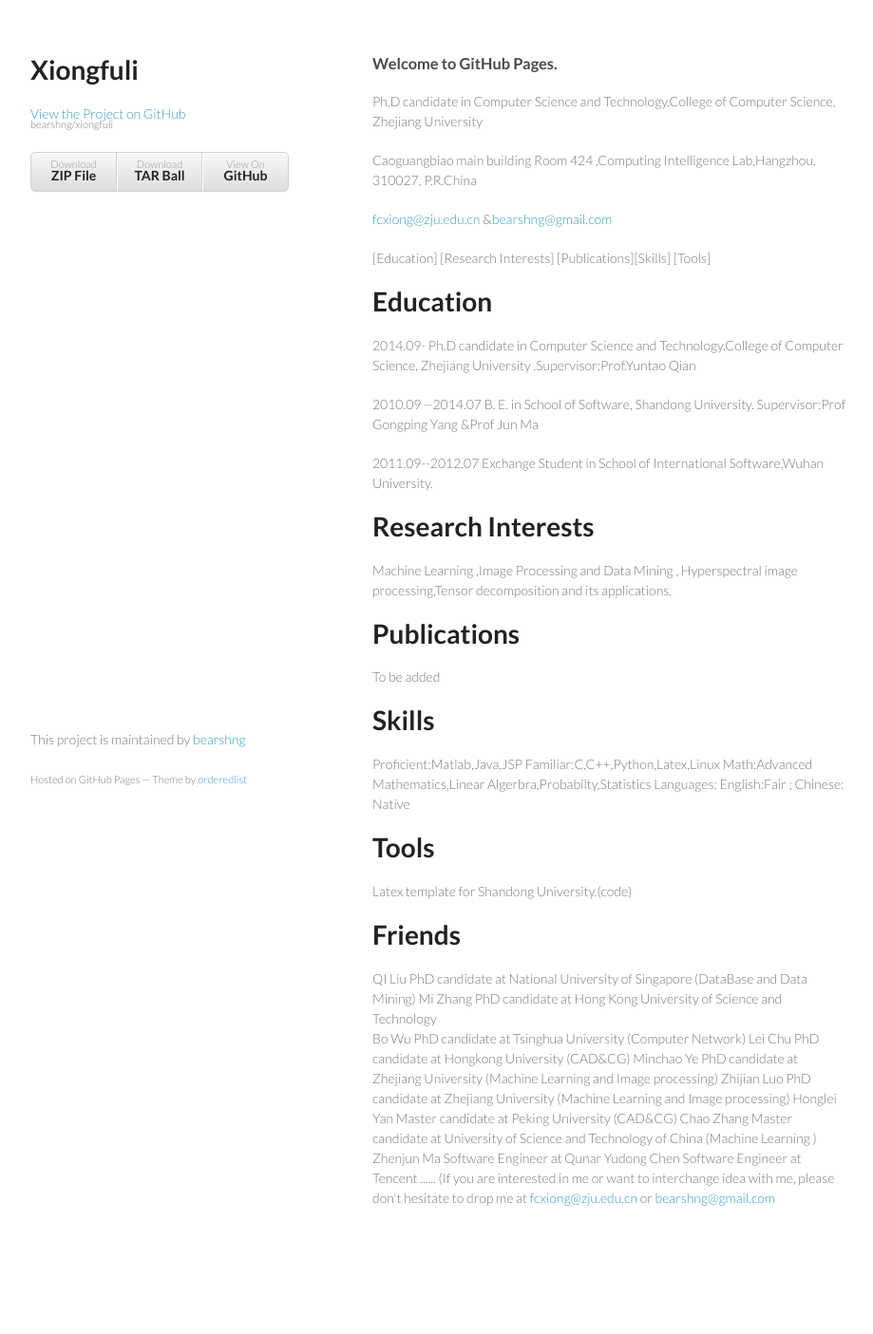
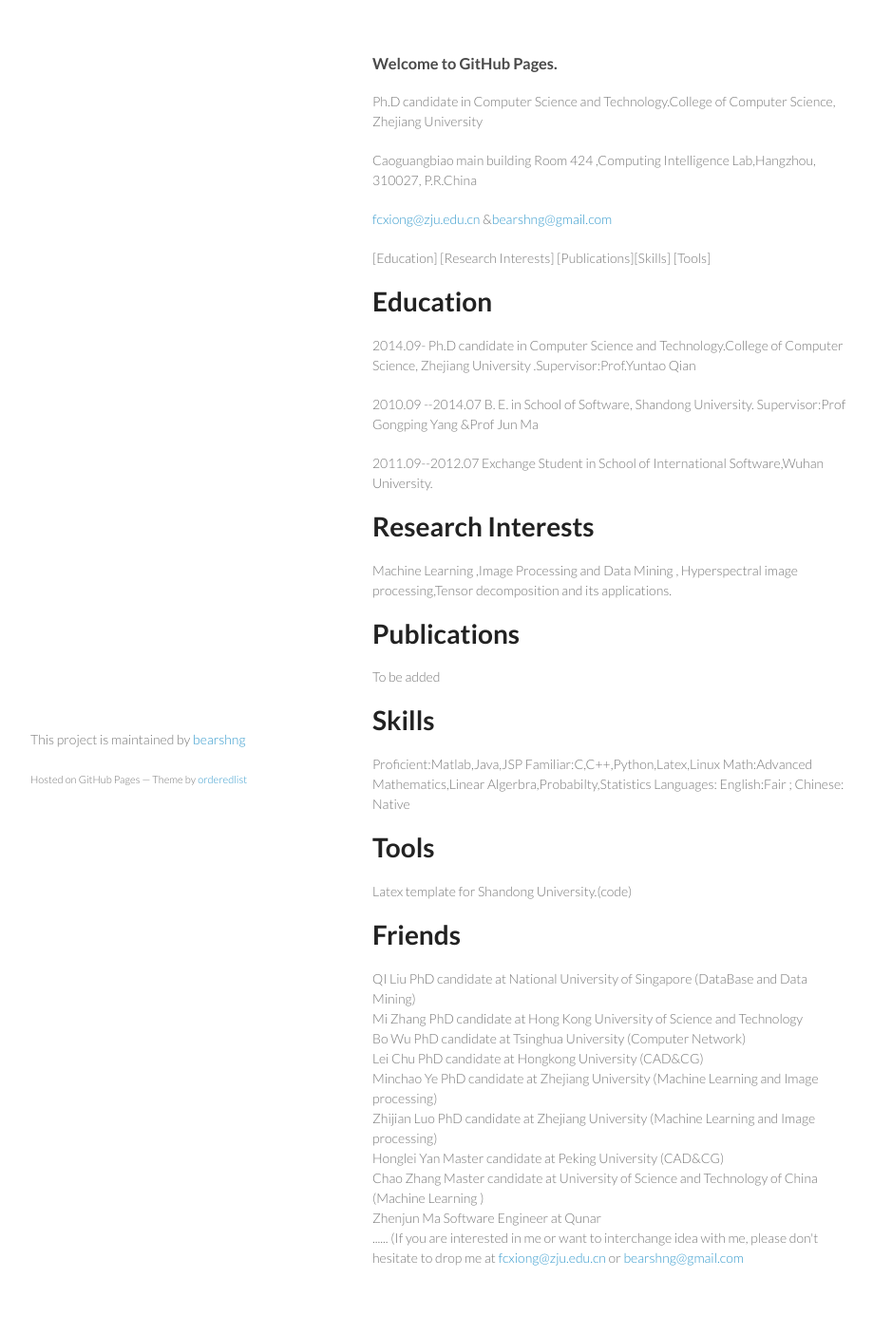
Before and after one commit to bearshng/xiongfuli, a Jekyll site: the page index.html, which Jekyll copies as it is, in a window 1280 px wide. Shown: the whole page at 95% size, without its empty margins (178-1097 px from the left). Built offline with Jekyll 4.4.1, drawn with Linux system fonts in a browser that asks for light colours; before the commit the page ends 1342 px from its top, so only the background shows below that.

Commit message:
Update index.html

```diff
--- a/index.html
+++ b/index.html
@@ -14,19 +14,6 @@
   </head>
   <body>
     <div class="wrapper">
-      <header>
-        <h1>Xiongfuli</h1>
-        <p></p>
-
-        <p class="view"><a href="https://github.com/bearshng/xiongfuli">View the Project on GitHub <small>bearshng/xiongfuli</small></a></p>
-
-
-        <ul>
-          <li><a href="https://github.com/bearshng/xiongfuli/zipball/master">Download <strong>ZIP File</strong></a></li>
-          <li><a href="https://github.com/bearshng/xiongfuli/tarball/master">Download <strong>TAR Ball</strong></a></li>
-          <li><a href="https://github.com/bearshng/xiongfuli">View On <strong>GitHub</strong></a></li>
-        </ul>
-      </header>
       <section>
         <h3>
 <a id="welcome-to-github-pages" class="anchor" href="#welcome-to-github-pages" aria-hidden="true"><span class="octicon octicon-link"></span></a>Welcome to GitHub Pages.</h3>
@@ -74,16 +61,15 @@ Math:Advanced Mathematics,Linear Algerbra,Probabilty,Statistics
 <h1>
 <a id="friends" class="anchor" href="#friends" aria-hidden="true"><span class="octicon octicon-link"></span></a>Friends</h1>
 
-<p>QI Liu PhD candidate  at National University of Singapore    (DataBase and Data Mining)
+<p>QI Liu PhD candidate  at National University of Singapore    (DataBase and Data Mining)<br/>
 Mi Zhang PhD candidate  at   Hong Kong University of Science and Technology<br>
-Bo Wu PhD candidate at   Tsinghua University    (Computer Network)
-Lei Chu PhD candidate at Hongkong University    (CAD&amp;CG)
-Minchao Ye PhD candidate at Zhejiang University    (Machine Learning and Image processing)
-Zhijian Luo PhD candidate at Zhejiang University    (Machine Learning and Image processing)
-Honglei Yan Master candidate at Peking University    (CAD&amp;CG)
-Chao Zhang Master candidate at University of Science and Technology of China    (Machine Learning )
-Zhenjun Ma Software Engineer at Qunar
-Yudong Chen Software Engineer at Tencent
+Bo Wu PhD candidate at   Tsinghua University    (Computer Network)<br/>
+Lei Chu PhD candidate at Hongkong University    (CAD&amp;CG)<br/>
+Minchao Ye PhD candidate at Zhejiang University    (Machine Learning and Image processing)<br/>
+Zhijian Luo PhD candidate at Zhejiang University    (Machine Learning and Image processing)<br/>
+Honglei Yan Master candidate at Peking University    (CAD&amp;CG)<br/>
+Chao Zhang Master candidate at University of Science and Technology of China    (Machine Learning )<br/>
+Zhenjun Ma Software Engineer at Qunar<br/>
 ......
 (If you are interested in me or want to interchange idea with me, please don't hesitate to drop me at <a href="mailto:fcxiong@zju.edu.cn">fcxiong@zju.edu.cn</a> or <a href="mailto:bearshng@gmail.com">bearshng@gmail.com</a></p>
       </section>
```
